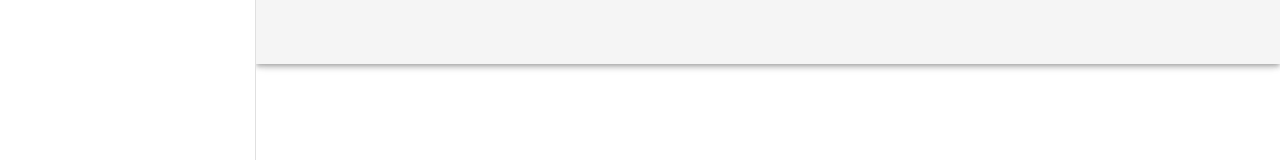
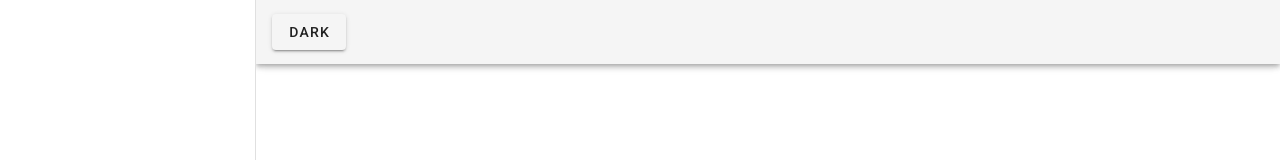
Before and after one commit to Bl00dyPudding/vue-app-ad, a Vue app: page / in a window 1280 px wide. Shown: the top 160 px of the page. Built offline with nearby package versions, Linux system fonts and the light colour scheme.

Commit message:
dark = light themes

```diff
--- a/src/App.vue
+++ b/src/App.vue
@@ -1,7 +1,11 @@
 <template>
   <v-app>
     <v-navigation-drawer app></v-navigation-drawer>
-    <v-app-bar app></v-app-bar>
+    <v-app-bar app>
+      <v-btn @click="$vuetify.theme.isDark = !$vuetify.theme.isDark">
+        {{ isDark }}
+      </v-btn>
+    </v-app-bar>
     <v-main>
       <v-container fluid>
         <router-view></router-view>
@@ -18,9 +22,13 @@ export default {
   components: {
 
   },
-
   data: () => ({
     //
-  })
+  }),
+  computed: {
+    isDark () {
+      return this.$vuetify.theme.isDark ? 'Light' : 'Dark'
+    }
+  }
 }
 </script>
--- a/src/plugins/vuetify.js
+++ b/src/plugins/vuetify.js
@@ -4,4 +4,5 @@ import Vuetify from 'vuetify/lib/framework'
 Vue.use(Vuetify)
 
 export default new Vuetify({
+  theme: { dark: false }
 })
```
